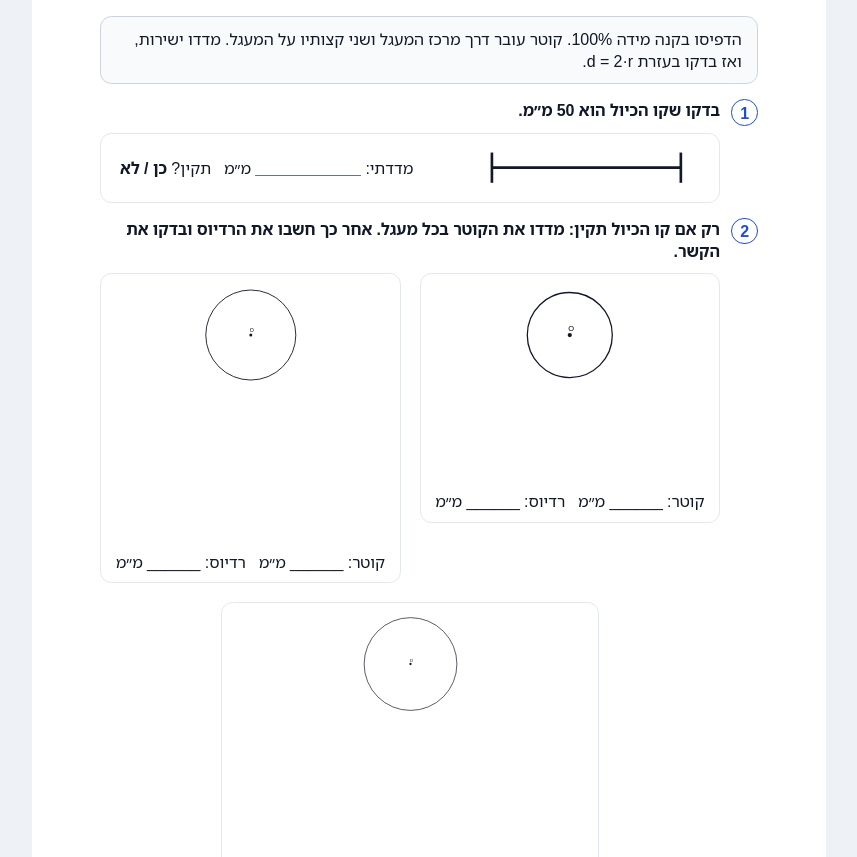
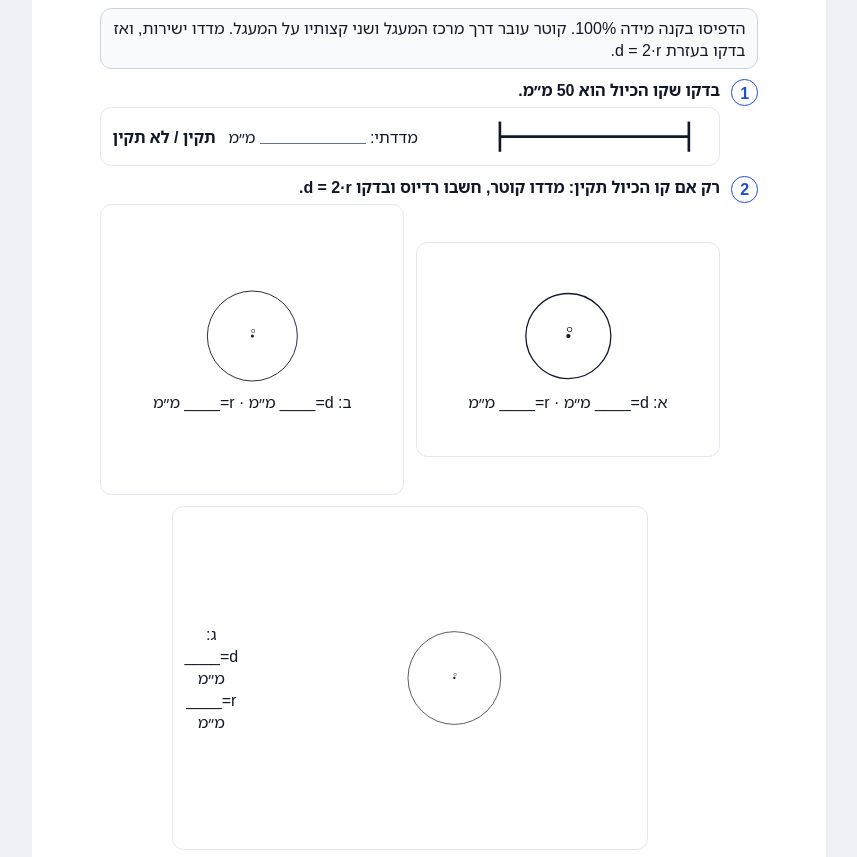
Before and after one commit to yanivmizrachiy/smartschool-hebrew-voice-notes, a website: page circle/page-12.html in a window 1280 px wide. Shown: the part 95-952 px from the top of the page, without its empty margins (211-1068 px from the left). Drawn offline with Linux system fonts and the light colour scheme.

Commit message:
fix(circle): fit exact-scale diameter measurement page without scaling diagrams

```diff
--- a/circle/page-12.html
+++ b/circle/page-12.html
@@ -7,61 +7,52 @@
   <link rel="stylesheet" href="styles.css">
 </head>
 <body>
-<main class="a4-page">
+<main class="a4-page tight">
   <header class="page-header">
     <h1 class="page-title">מדידת קוטר</h1>
     <div class="page-number" aria-label="עמוד 12">12</div>
   </header>
 
-  <div class="anchor">הדפיסו בקנה מידה 100%. קוטר עובר דרך מרכז המעגל ושני קצותיו על המעגל. מדדו ישירות, ואז בדקו בעזרת <span class="math-ltr">d = 2·r</span>.</div>
+  <div class="anchor" style="margin:3mm 0 2.5mm;padding:2mm 3mm">הדפיסו בקנה מידה 100%. קוטר עובר דרך מרכז המעגל ושני קצותיו על המעגל. מדדו ישירות, ואז בדקו בעזרת <span class="math-ltr">d = 2·r</span>.</div>
 
   <section class="task">
     <div class="task-row"><div class="task-num">1</div><div class="task-body">
       <p class="instruction">בדקו שקו הכיול הוא 50 מ״מ.</p>
-      <div style="display:flex;align-items:center;justify-content:space-between;gap:8mm;border:1px solid #e2e8f0;border-radius:3mm;padding:3mm 5mm">
+      <div style="display:flex;align-items:center;justify-content:space-between;gap:5mm;border:1px solid #e2e8f0;border-radius:3mm;padding:1.5mm 3mm">
         <svg width="60mm" height="12mm" viewBox="0 0 60 12" role="img" aria-label="קו כיול באורך 50 מילימטר">
           <line x1="5" y1="6" x2="55" y2="6" stroke="#111827" stroke-width="0.7"/>
           <line x1="5" y1="2" x2="5" y2="10" stroke="#111827" stroke-width="0.7"/>
           <line x1="55" y1="2" x2="55" y2="10" stroke="#111827" stroke-width="0.7"/>
         </svg>
-        <span>מדדתי: <span class="blank"></span> מ״מ &nbsp; תקין? <b>כן / לא</b></span>
+        <span>מדדתי: <span class="blank"></span> מ״מ &nbsp; <b>תקין / לא תקין</b></span>
       </div>
     </div></div>
   </section>
 
   <section class="task">
     <div class="task-row"><div class="task-num">2</div><div class="task-body">
-      <p class="instruction">רק אם קו הכיול תקין: מדדו את הקוטר בכל מעגל. אחר כך חשבו את הרדיוס ובדקו את הקשר.</p>
-      <div style="display:grid;grid-template-columns:1fr 1fr;gap:5mm;align-items:start">
-        <div class="visual-card" style="min-height:66mm;display:flex;flex-direction:column;align-items:center;justify-content:space-between">
-          <svg width="48mm" height="48mm" viewBox="0 0 48 48" role="img" aria-label="מעגל בקוטר 40 מילימטר">
-            <circle cx="24" cy="24" r="20" fill="none" stroke="#111827" stroke-width="0.6"/>
-            <circle cx="24" cy="24" r="1" fill="#111827"/><text x="26" y="22" font-size="3.5">O</text>
-          </svg>
-          <div>קוטר: ______ מ״מ &nbsp; רדיוס: ______ מ״מ</div>
+      <p class="instruction">רק אם קו הכיול תקין: מדדו קוטר, חשבו רדיוס ובדקו <span class="math-ltr">d = 2·r</span>.</p>
+      <div style="display:grid;grid-template-columns:1fr 1fr;gap:3mm;align-items:center">
+        <div class="visual-card" style="min-height:57mm;padding:1mm;display:flex;flex-direction:column;align-items:center;justify-content:center;gap:1mm">
+          <svg width="48mm" height="48mm" viewBox="0 0 48 48" role="img" aria-label="מעגל בקוטר 40 מילימטר"><circle cx="24" cy="24" r="20" fill="none" stroke="#111827" stroke-width="0.6"/><circle cx="24" cy="24" r="1" fill="#111827"/><text x="26" y="22" font-size="3.5">O</text></svg>
+          <div>א: d=____ מ״מ · r=____ מ״מ</div>
         </div>
-        <div class="visual-card" style="min-height:82mm;display:flex;flex-direction:column;align-items:center;justify-content:space-between">
-          <svg width="68mm" height="68mm" viewBox="0 0 68 68" role="img" aria-label="מעגל בקוטר 60 מילימטר">
-            <circle cx="34" cy="34" r="30" fill="none" stroke="#111827" stroke-width="0.6"/>
-            <circle cx="34" cy="34" r="1" fill="#111827"/><text x="36" y="32" font-size="3.5">O</text>
-          </svg>
-          <div>קוטר: ______ מ״מ &nbsp; רדיוס: ______ מ״מ</div>
+        <div class="visual-card" style="min-height:77mm;padding:1mm;display:flex;flex-direction:column;align-items:center;justify-content:center;gap:1mm">
+          <svg width="68mm" height="68mm" viewBox="0 0 68 68" role="img" aria-label="מעגל בקוטר 60 מילימטר"><circle cx="34" cy="34" r="30" fill="none" stroke="#111827" stroke-width="0.6"/><circle cx="34" cy="34" r="1" fill="#111827"/><text x="36" y="32" font-size="3.5">O</text></svg>
+          <div>ב: d=____ מ״מ · r=____ מ״מ</div>
         </div>
-        <div class="visual-card" style="grid-column:1/-1;justify-self:center;width:100mm;min-height:101mm;display:flex;flex-direction:column;align-items:center;justify-content:space-between">
-          <svg width="88mm" height="88mm" viewBox="0 0 88 88" role="img" aria-label="מעגל בקוטר 80 מילימטר">
-            <circle cx="44" cy="44" r="40" fill="none" stroke="#111827" stroke-width="0.6"/>
-            <circle cx="44" cy="44" r="1" fill="#111827"/><text x="46" y="42" font-size="3.5">O</text>
-          </svg>
-          <div>קוטר: ______ מ״מ &nbsp; רדיוס: ______ מ״מ</div>
+        <div class="visual-card" style="grid-column:1/-1;justify-self:center;width:126mm;min-height:91mm;padding:1mm;display:flex;align-items:center;justify-content:center;gap:5mm">
+          <svg width="88mm" height="88mm" viewBox="0 0 88 88" role="img" aria-label="מעגל בקוטר 80 מילימטר"><circle cx="44" cy="44" r="40" fill="none" stroke="#111827" stroke-width="0.6"/><circle cx="44" cy="44" r="1" fill="#111827"/><text x="46" y="42" font-size="3.5">O</text></svg>
+          <div>ג:<br>d=____ מ״מ<br>r=____ מ״מ</div>
         </div>
       </div>
     </div></div>
   </section>
 
-  <section class="task thinking" style="margin-top:2mm">
+  <section class="task thinking" style="margin-top:1mm">
     <div class="task-row"><div class="task-num">3</div><div class="task-body">
       <p class="instruction">סמנו את המשפט הנכון.</p>
-      <div class="choice-row"><span class="choice-pill">קטע דרך המרכז משפה לשפה הוא קוטר</span><span>או</span><span class="choice-pill">כל קטע משפה לשפה הוא קוטר</span></div>
+      <div class="choice-grid"><div class="choice-box">קטע דרך המרכז משפה לשפה הוא קוטר</div><div class="choice-box">כל קטע משפה לשפה הוא קוטר</div></div>
     </div></div>
   </section>
 
```
